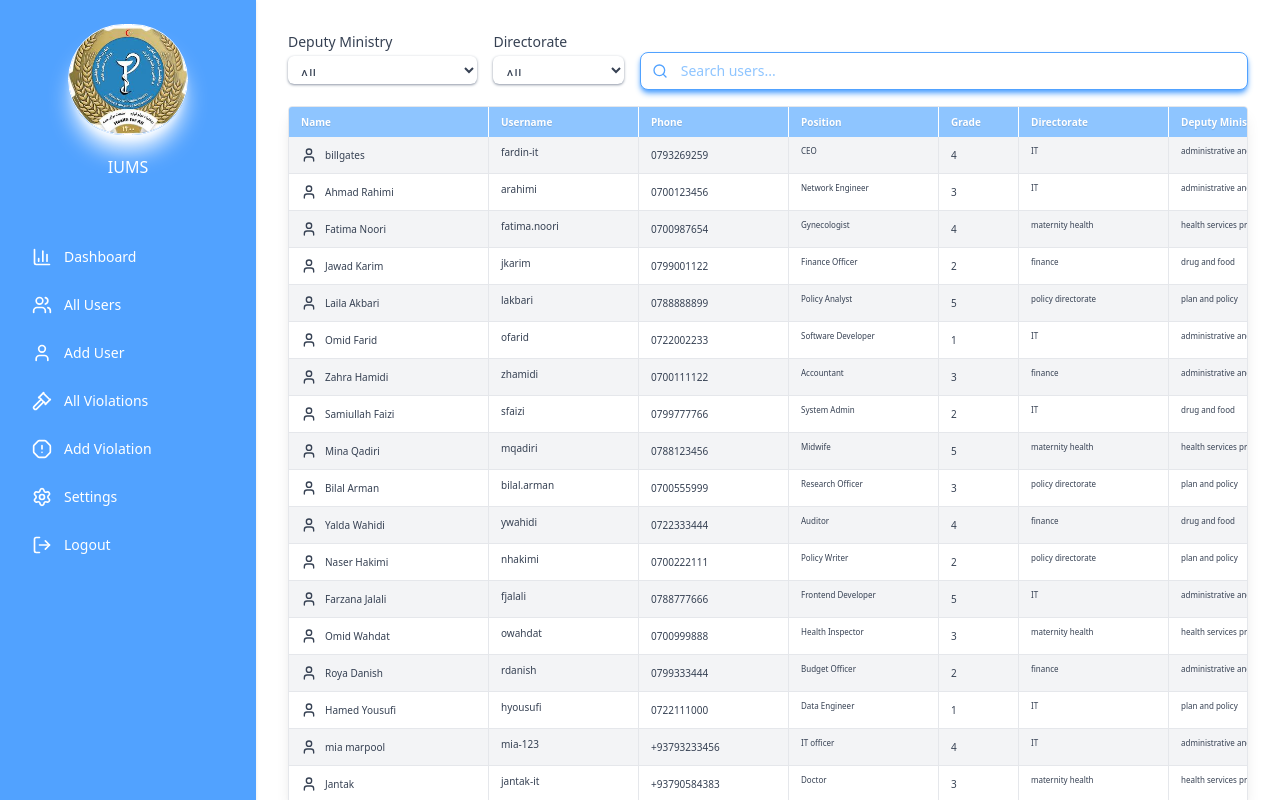
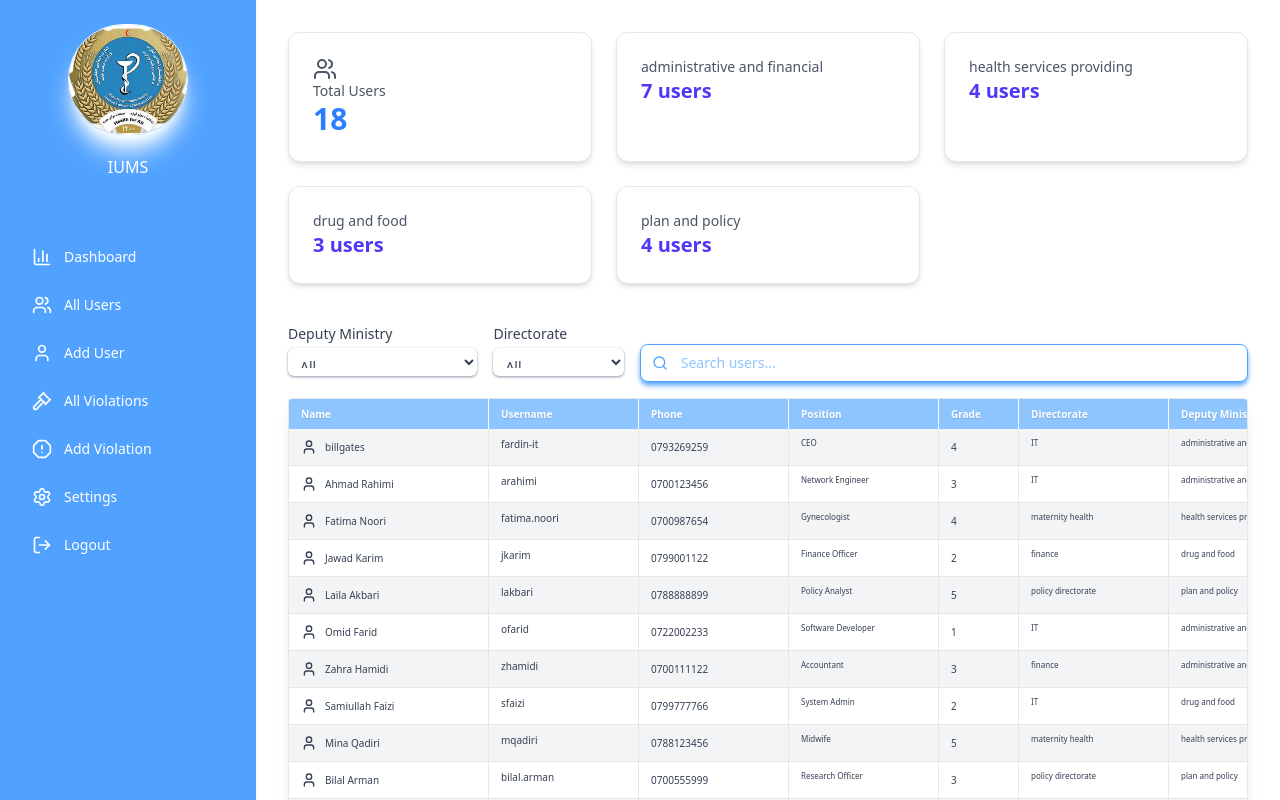
Before and after one commit to fiafghan/internet-users-ms-frontend, a React (Vite) app: page /allusers in a window 1280 px wide. Shown: the top 800 px of the page. Built offline with nearby package versions, Linux system fonts and the light colour scheme; data requests are answered from the project's data file.

Commit message:
cards where added to allusers page!

```diff
--- a/src/AddInternetUsers.tsx
+++ b/src/AddInternetUsers.tsx
@@ -48,6 +48,7 @@ export default function InternetUserAddForm(): JSX.Element {
   const navigate = useNavigate();
   const [directorateOptions, setDirectorateOptions] = useState<string[]>([]);
   const [deputyMinistryOptions, setDeputyMinistryOptions] = useState<string[]>([]);
+
 
   useEffect(() => {
   const fetchOptions = async () => {
--- a/src/AllUsers.tsx
+++ b/src/AllUsers.tsx
@@ -2,9 +2,11 @@ import { useEffect, useState, type JSX, type SetStateAction } from "react";
 import axios from "axios";
 import {
   User, Eye, Edit, Trash,
-  Search
+  Search,
+  Users
 } from "lucide-react";
 import GradientSidebar from "./components/Sidebar";
+import {motion} from "framer-motion";
 
 type InternetUser = {
   id: string;
@@ -39,6 +41,15 @@ export default function InternetUsersList(): JSX.Element {
   const [selectedDeputyMinistry, setSelectedDeputyMinistry] = useState<string>("");
   const [selectedDirectorate, setSelectedDirectorate] = useState<string>("");
   const [searchTerm, setSearchTerm] = useState<string>("");
+
+  const totalUsers = users.length;
+
+  const deputyMinistryCounts: Record<string, number> = users.reduce((acc, user) => {
+    const deputy = user.deputyMinistry || "Unknown";
+    acc[deputy] = (acc[deputy] || 0) + 1;
+    return acc;
+  }, {} as Record<string, number>);
+
 
   useEffect(() => {
     async function fetchUsers() {
@@ -127,8 +138,37 @@ export default function InternetUsersList(): JSX.Element {
       </div>
 
       <main className="flex-1 ml-64 p-8 overflow-auto">
+       {/* 🧊 Summary Cards */}
+       <div className="grid grid-cols-1 sm:grid-cols-2 md:grid-cols-3 gap-6 mb-10">
+        {/* Total Users Card */}
+        <motion.div
+          initial={{ opacity: 0, y: -20 }}
+          animate={{ opacity: 1, y: 0 }}
+          transition={{ duration: 1 }}
+          className="bg-white shadow-md border border-gray-200 rounded-xl p-6"
+        >
+          <h3 className="text-sm font-medium text-gray-600"><Users />Total Users</h3>
+          <p className="text-3xl font-bold text-blue-500">{totalUsers}</p>
+        </motion.div>
+
+        {/* Users Per Deputy Ministry */}
+        {Object.entries(deputyMinistryCounts).map(([depMinistry, count], index) => (
+          <motion.div
+            key={depMinistry}
+            initial={{ opacity: 0, y: -20 }}
+            animate={{ opacity: 1, y: 0 }}
+            transition={{ delay: 0.2 + index * 0.1, duration: 0.5 }}
+            className="bg-white shadow-md border border-gray-200 rounded-xl p-6"
+          >
+            <h3 className="text-sm font-medium text-gray-600">{depMinistry}</h3>
+            <p className="text-xl font-bold text-indigo-600">{count} user{count > 1 ? "s" : ""}</p>
+          </motion.div>
+        ))}
+      </div>
+
 
         <div className="flex gap-4 mb-4">
+
           <div>
              <label htmlFor="deputyMinistryFilter" className="block text-sm font-medium
             text-gray-700">
```
